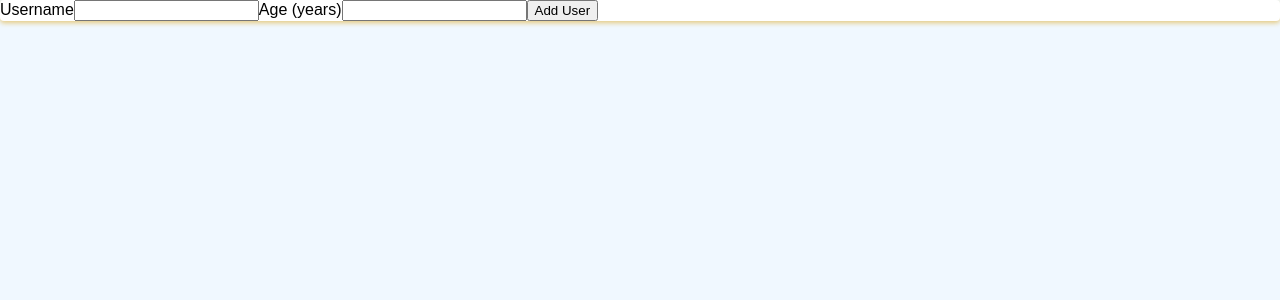
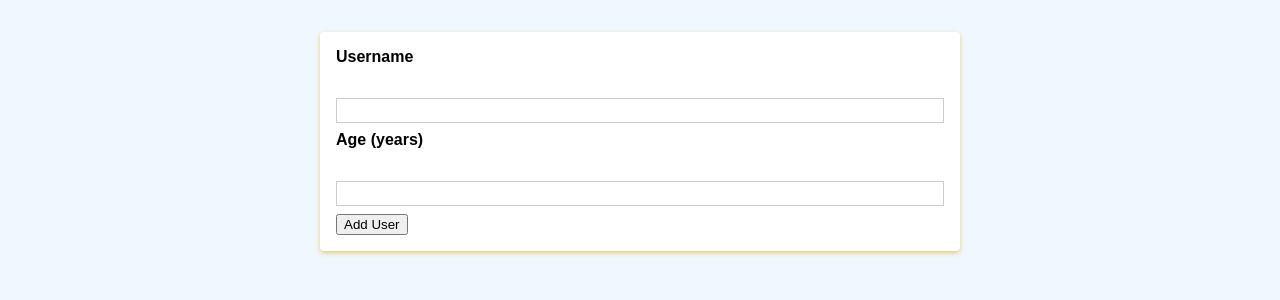
Before and after one commit to Justo84/React-User-info, a React (Create React App) app: page / in a window 1280 px wide. Shown: the top 300 px of the page. Built offline with nearby package versions, Linux system fonts and the light colour scheme.

Commit message:
component styles with props

```diff
--- a/src/components/UI/Card.js
+++ b/src/components/UI/Card.js
@@ -3,7 +3,7 @@ import styles from './Card.module.css'
 
 const Card = props => {
     return (
-        <div className={styles.card}>
+        <div className={`${styles.card} ${props.className}`}>
             {props.children}
         </div>
     )
--- a/src/components/Users/AddUser.js
+++ b/src/components/Users/AddUser.js
@@ -1,22 +1,21 @@
 import React from "react";
 import Card from "../UI/Card";
+import styles from './AddUser.module.css'
 
 const AddUser = () => {
 
     const addUserHandler = (event) => {
         event.preventDefault();
 
-
-
     }
 
     return (
-        <Card>
+        <Card className={styles.input}>
         <form onSubmit={addUserHandler}>
-            <label htmlFor="username">Username</label>
-            <input id="username" type="text" />
-            <label htmlFor="userage">Age (years)</label>
-            <input id="userage" type="number" />
+            <label className={styles.label} htmlFor="username">Username</label>
+            <input className={styles.input} id="username" type="text" />
+            <label className={styles.label} htmlFor="userage">Age (years)</label>
+            <input className={styles.input} id="userage" type="number" />
             <button type="submit">Add User</button>
         </form>
         </Card>
--- /dev/null
+++ b/src/components/Users/AddUser.module.css
@@ -0,0 +1,26 @@
+.input {
+    margin: 2rem auto;
+    padding: 1rem;
+    width: 90%;
+    max-width: 40rem;
+  }
+
+  .input label {
+    display: block;
+    font-weight: bold;
+    margin-bottom: 0.5rem;
+  }
+
+  .input input {
+    font: inherit;
+    display: block;
+    width: 100%;
+    border: 1px solid #ccc;
+    padding: 0.15rem;
+    margin-bottom: 0.5rem;
+  }
+
+  .input input:focus {
+    outline: none;
+    border-color: #4f005f;
+  }
```
